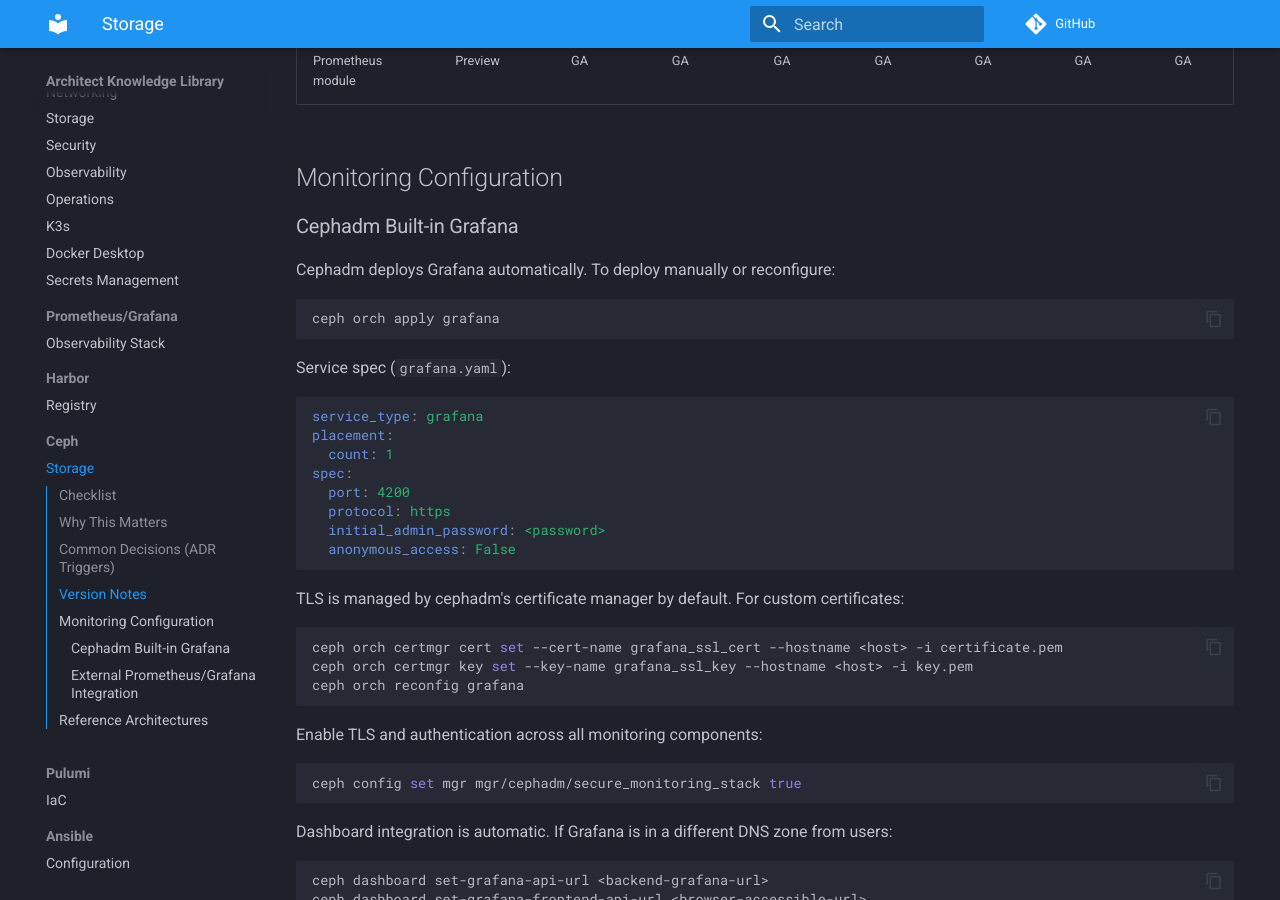
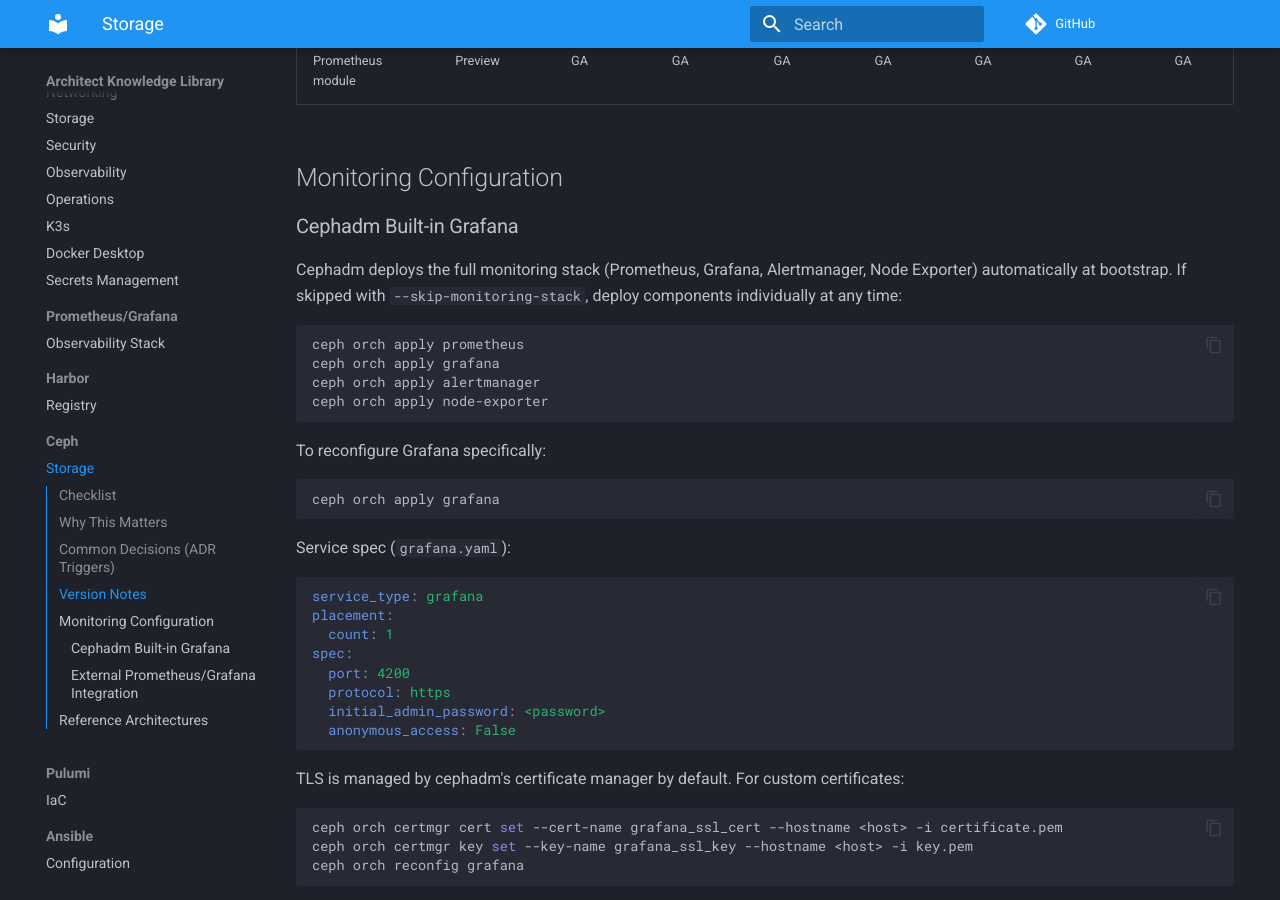
Before and after one commit to ErikEvenson/architect, an MkDocs documentation site: the page built from knowledge/providers/ceph/storage.md, in a window 1280 px wide and 900 px high, scrolled down 3056 px. Built offline with MkDocs 1.6.1 and Material for MkDocs 9.7.7, drawn with Linux system fonts in a browser that asks for light colours; comment, search, counter and statistics services are not loaded.

Commit message:
Knowledge library: note monitoring stack can be deployed post-bootstrap
Co-Authored-By: Claude Opus 4.6 (1M context) <noreply@anthropic.com>

````diff
--- a/knowledge/providers/ceph/storage.md
+++ b/knowledge/providers/ceph/storage.md
@@ -58,7 +58,16 @@ Ceph recovery after an OSD failure is I/O intensive — the cluster rebalances d
 
 ### Cephadm Built-in Grafana
 
-Cephadm deploys Grafana automatically. To deploy manually or reconfigure:
+Cephadm deploys the full monitoring stack (Prometheus, Grafana, Alertmanager, Node Exporter) automatically at bootstrap. If skipped with `--skip-monitoring-stack`, deploy components individually at any time:
+
+```bash
+ceph orch apply prometheus
+ceph orch apply grafana
+ceph orch apply alertmanager
+ceph orch apply node-exporter
+```
+
+To reconfigure Grafana specifically:
 
 ```bash
 ceph orch apply grafana
````
